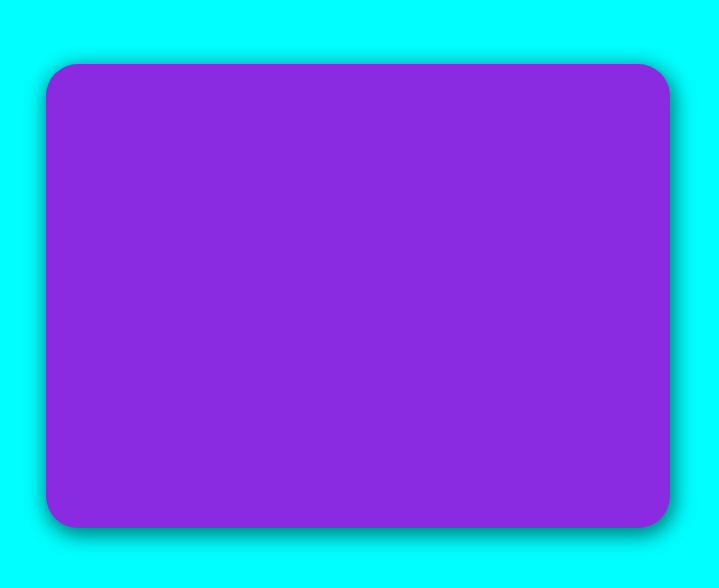
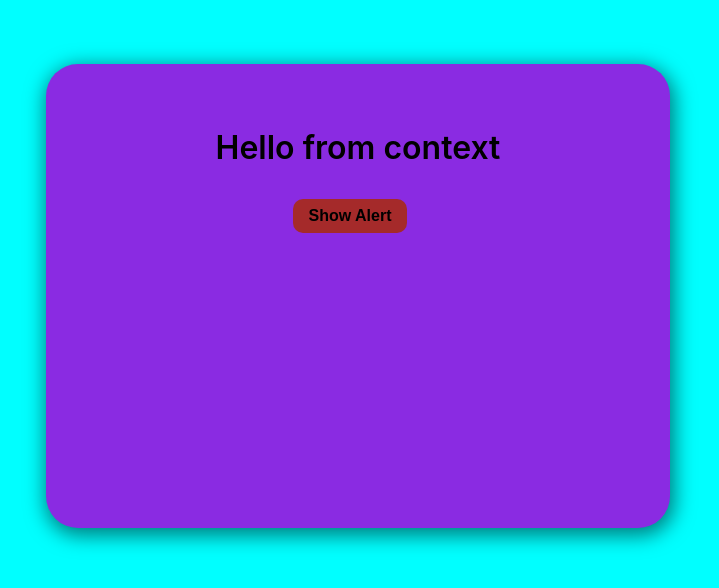
Before and after one commit to MuxtorbekDev/Hooks, a React (Create React App) app in the folder demo/: page / in a window 1280 px wide. Shown: the top 588 px of the page, without its empty margins (282-1001 px from the left). Built offline with nearby package versions, Linux system fonts and the light colour scheme.

Commit message:
useContext qo'shildi

```diff
--- /dev/null
+++ b/demo/src/Alert.js
@@ -0,0 +1,24 @@
+import React, { useContext } from "react";
+import { AlertContext } from "./App";
+
+function Alert() {
+  const alert = useContext(AlertContext);
+
+  if (!alert) return null;
+
+  const cc = {
+    background: "red",
+    padding: "20px",
+    textAlign: "center",
+    color: "blue",
+    width: "25rem",
+  };
+
+  return (
+    <div style={cc}>
+      <h4>This is messages very important</h4>
+    </div>
+  );
+}
+
+export default Alert;
--- a/demo/src/App.js
+++ b/demo/src/App.js
@@ -1,7 +1,19 @@
 import "./App.css";
-import React, { useCallback, useState } from "react";
-import ItemList from "./ItemList";
+import React, { useState } from "react";
+import Main from "./Main";
+import Alert from "./Alert";
+
+export const AlertContext = React.createContext();
 
 export default function App() {
-  return <div className="App"></div>;
+  const [alert, setAlert] = useState(false);
+  const toggleAlert = () => setAlert((prev) => !prev);
+  return (
+    <AlertContext.Provider value={alert}>
+      <div className="App">
+        <Alert />
+        <Main toggle={toggleAlert} />
+      </div>
+    </AlertContext.Provider>
+  );
 }
--- /dev/null
+++ b/demo/src/Main.js
@@ -0,0 +1,13 @@
+// @flow
+import React from "react";
+
+export default function Main({ toggle }) {
+  return (
+    <>
+      <p>Hello from context</p>
+      <button onClick={toggle} className="success">
+        Show Alert
+      </button>
+    </>
+  );
+}
```
